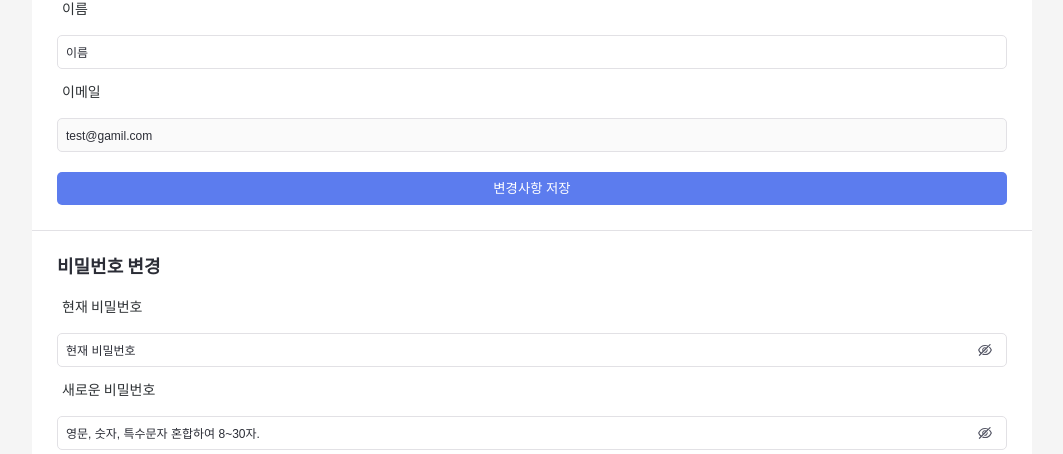
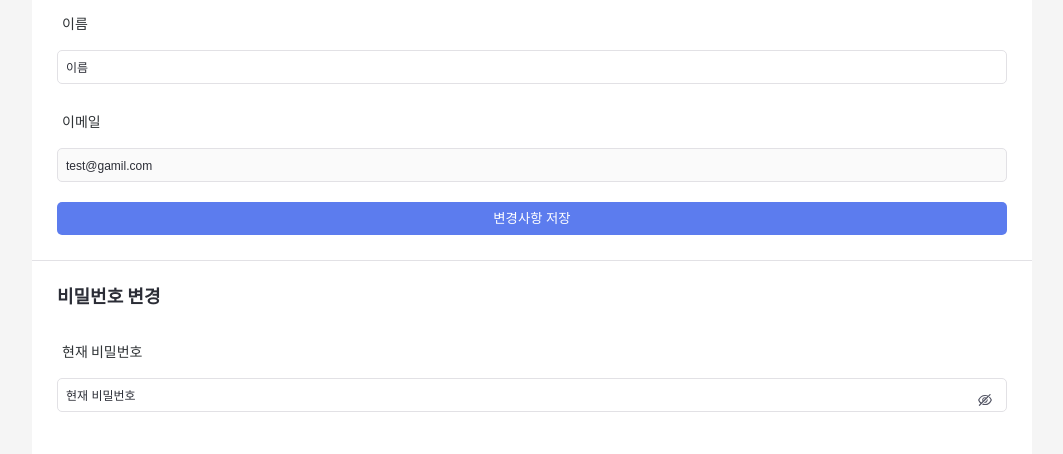
Before and after one commit to bstaran/Web-IDE, a React (Vite) app in the folder front/: page /my in a window 1280 px wide. Shown: the part 346-800 px from the top of the page, without its empty margins (108-1171 px from the left). Built offline with nearby package versions, Linux system fonts and the light colour scheme.

Commit message:
OW-40 FE Input 예외 처리 관련 UI 추가
정규식에 일치할 때와 일치하지 않을 때 문구 출력 추가

```diff
--- a/front/src/pages/CreateContainer/components/NameInput.tsx/NameInput.style.tsx
+++ b/front/src/pages/CreateContainer/components/NameInput.tsx/NameInput.style.tsx
@@ -16,6 +16,8 @@ export const Input = styled.input`
   border-radius: 5px;
   transition: 0.3s;
   padding-right: 40px;
+
+  margin-bottom: 10px;
   & ::placeholder {
     color: ${COLOR.Gray4};
   }
@@ -34,3 +36,14 @@ export const Count = styled.span`
   padding: 5px;
   color: ${COLOR.Gray4};
 `;
+
+export const AlertP = styled.p`
+  position: absolute;
+  color: ${COLOR.Red1};
+  font-size: ${FONT.XS};
+  padding-top: 5px;
+`;
+
+export const CorrectP = styled(AlertP)`
+  color: ${COLOR.Green1};
+`;
--- a/front/src/pages/CreateContainer/components/NameInput.tsx/NameInput.tsx
+++ b/front/src/pages/CreateContainer/components/NameInput.tsx/NameInput.tsx
@@ -3,15 +3,37 @@ import { useState } from "react";
 
 function NameInput() {
   const [value, setValue] = useState("");
+  const [isOk, setIsOk] = useState(-1);
+
+  const changeHandler = (e: React.ChangeEvent<HTMLInputElement>) => {
+    setValue(e.target.value);
+    const reg = /^[a-zA-Z0-9\-_]+$/;
+    const correctTest =
+      reg.test(e.target.value) &&
+      e.target.value.length > 0 &&
+      e.target.value.length <= 20;
+
+    if (correctTest) {
+      setIsOk(1);
+    } else if (e.target.value === "") {
+      setIsOk(-1);
+    } else {
+      setIsOk(0);
+    }
+  };
   return (
     <S.Wrapper>
       <S.Input
         placeholder="알파벳, 숫자, 하이픈(-), 언더스코어(_)만 포함해야 합니다."
         value={value}
-        onChange={(e) => setValue(e.target.value)}
-        maxLength={19}
+        onChange={(e) => changeHandler(e)}
+        maxLength={20}
       />
       <S.Count>{`${value.length}/20`}</S.Count>
+      {isOk === 1 && <S.CorrectP>사용가능한 컨테이너 이름입니다.</S.CorrectP>}
+      {isOk === 0 && (
+        <S.AlertP>알파벳, 숫자, 하이픈(-), 언더스코어(_)만 포함해야 합니다.</S.AlertP>
+      )}
     </S.Wrapper>
   );
 }
--- a/front/src/pages/MyPage/components/PasswordChange/PasswordChange.style.tsx
+++ b/front/src/pages/MyPage/components/PasswordChange/PasswordChange.style.tsx
@@ -8,7 +8,7 @@ export const InfoTitle = styled.h4`
   font-size: ${FONT.M};
   color: ${COLOR.Gray9};
   margin-left: 5px;
-  margin-top: 15px;
+  margin-top: 30px;
   margin-bottom: 20px;
 `;
 
@@ -35,12 +35,13 @@ export const Input = styled.input`
 
 export const Button = styled.button`
   border: none;
-  margin-top: 20px;
+  margin-top: 30px;
   width: 100%;
   line-height: 1em;
   color: ${COLOR.White};
   background-color: ${COLOR.Purple1};
   padding: 10px;
   border-radius: 5px;
+
   cursor: pointer;
 `;
--- a/front/src/pages/MyPage/components/PasswordInput/PasswordInput.style.tsx
+++ b/front/src/pages/MyPage/components/PasswordInput/PasswordInput.style.tsx
@@ -47,3 +47,19 @@ export const IconWrapper = styled.div`
 export const IconBox = styled.div`
   position: absolute;
 `;
+
+export const AlertP = styled.p`
+  position: absolute;
+  color: ${COLOR.Red1};
+  font-size: ${FONT.XS};
+  padding-top: 5px;
+`;
+
+export const CorrectP = styled(AlertP)`
+  color: ${COLOR.Green1};
+`;
+
+export const PasswordWrapper = styled.div`
+  position: relative;
+  padding-bottom: 20px;
+`;
--- a/front/src/pages/MyPage/components/PasswordInput/PasswordInput.tsx
+++ b/front/src/pages/MyPage/components/PasswordInput/PasswordInput.tsx
@@ -1,4 +1,4 @@
-import { forwardRef, useState } from "react";
+import React, { forwardRef, useState } from "react";
 import * as S from "./PasswordInput.style";
 import * as Icon from "../../../../components/Icon";
 
@@ -12,14 +12,29 @@ const PasswordInput = forwardRef(function PasswordInput(
 ) {
   const [show, setShow] = useState(false);
   const [value, setValue] = useState("");
+  const [isOk, setIsOk] = useState(-1);
+  const changeHandler = (e: React.ChangeEvent<HTMLInputElement>) => {
+    setValue(e.target.value);
+    const reg = /^(?=.*[a-zA-Z])(?=.*[!@#$%^*+=-])(?=.*[0-9]).{8,30}$/;
+    const correctTest = reg.test(e.target.value);
+
+    if (correctTest) {
+      setIsOk(1);
+    } else if (e.target.value === "") {
+      setIsOk(-1);
+    } else {
+      setIsOk(0);
+    }
+  };
 
   return (
     <S.PasswordBox>
+      <S.PasswordWrapper>
         {show ? (
           <S.ShowPassword
             placeholder={placeholder}
             value={value}
-          onChange={(e) => setValue(e.target.value)}
+            onChange={changeHandler}
             minLength={8}
             maxLength={30}
             ref={ref}
@@ -29,13 +44,13 @@ const PasswordInput = forwardRef(function PasswordInput(
             placeholder={placeholder}
             type="password"
             value={value}
-          onChange={(e) => setValue(e.target.value)}
+            onChange={changeHandler}
             minLength={8}
             maxLength={30}
             ref={ref}
           />
         )}
-
+      </S.PasswordWrapper>
       <S.IconWrapper>
         {show ? (
           <S.IconBox onClick={() => setShow(false)}>
@@ -47,6 +62,10 @@ const PasswordInput = forwardRef(function PasswordInput(
           </S.IconBox>
         )}
       </S.IconWrapper>
+      <React.Fragment>
+        {isOk === 1 && <S.CorrectP>사용가능한 비밀번호 입니다</S.CorrectP>}
+        {isOk === 0 && <S.AlertP>올바르지 않은 비밀번호 입니다</S.AlertP>}
+      </React.Fragment>
     </S.PasswordBox>
   );
 });
--- a/front/src/pages/MyPage/components/UserInfo/UserInfo.style.tsx
+++ b/front/src/pages/MyPage/components/UserInfo/UserInfo.style.tsx
@@ -8,7 +8,7 @@ export const InfoTitle = styled.h4`
   font-size: ${FONT.M};
   color: ${COLOR.Gray9};
   margin-left: 5px;
-  margin-top: 15px;
+  margin-top: 30px;
 `;
 
 export const Input = styled.input`
@@ -21,7 +21,6 @@ export const Input = styled.input`
   border-radius: 5px;
   margin-top: 20px;
   transition: 0.3s;
-
   &::placeholder {
     color: ${COLOR.Gray12};
     font-size: ${FONT.S};
@@ -30,6 +29,17 @@ export const Input = styled.input`
   &:focus {
     border: 1px solid ${COLOR.Purple1};
   }
+`;
+
+export const AlertP = styled.p`
+  position: absolute;
+  color: ${COLOR.Red1};
+  font-size: ${FONT.XS};
+  padding-top: 5px;
+`;
+
+export const CorrectP = styled(AlertP)`
+  color: ${COLOR.Green1};
 `;
 
 export const Button = styled.button`
--- a/front/src/pages/MyPage/components/UserInfo/UserInfo.tsx
+++ b/front/src/pages/MyPage/components/UserInfo/UserInfo.tsx
@@ -1,10 +1,24 @@
+import React, { useState } from "react";
 import * as S from "./UserInfo.style";
 
 function UserInfo() {
+  const [isOk, setIsOk] = useState(-1);
+  const changeHandler = (e: React.ChangeEvent<HTMLInputElement>) => {
+    const value = e.target.value;
+    if (value.length >= 2 && value.length <= 30) {
+      setIsOk(1);
+    } else if (value.length === 0) {
+      setIsOk(-1);
+    } else {
+      setIsOk(0);
+    }
+  };
   return (
     <S.Wrapper>
       <S.InfoTitle>이름</S.InfoTitle>
-      <S.Input placeholder="이름" minLength={2} maxLength={30} />
+      <S.Input placeholder="이름" minLength={2} maxLength={30} onChange={changeHandler} />
+      {isOk === 1 && <S.CorrectP>사용 가능한 이름입니다.</S.CorrectP>}
+      {isOk === 0 && <S.AlertP>이름 형식이 올바르지 않습니다.</S.AlertP>}
       <S.InfoTitle>이메일</S.InfoTitle>
       <S.Input placeholder="test@gamil.com" disabled />
       <S.Button>변경사항 저장</S.Button>
```
Lines whose indentation alone changed are shown as unchanged.
